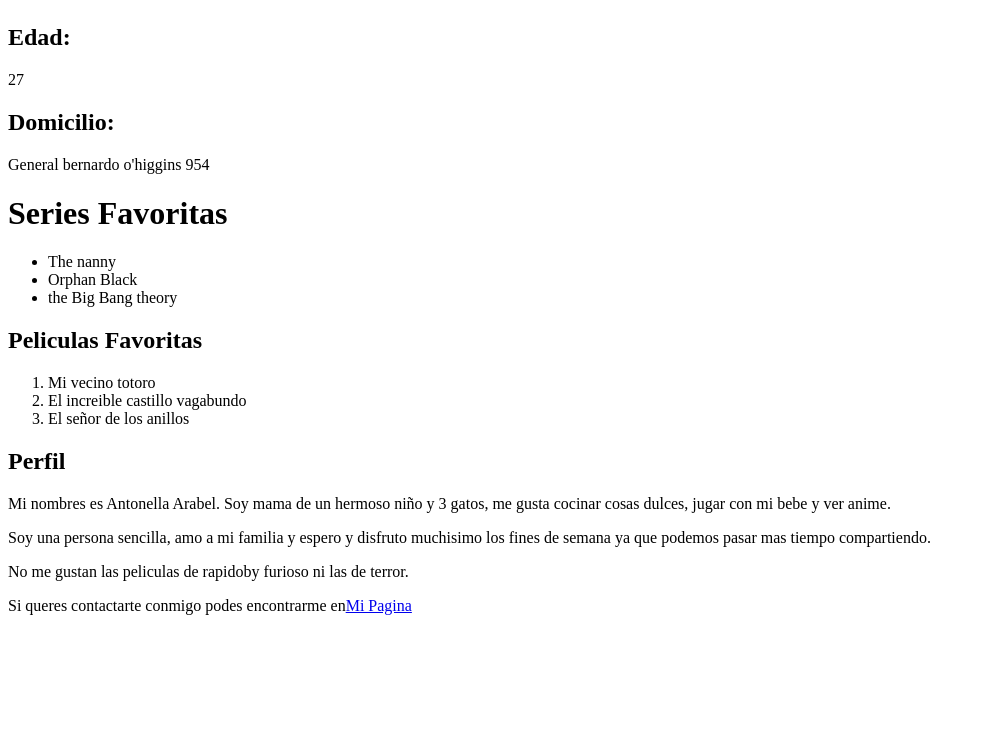
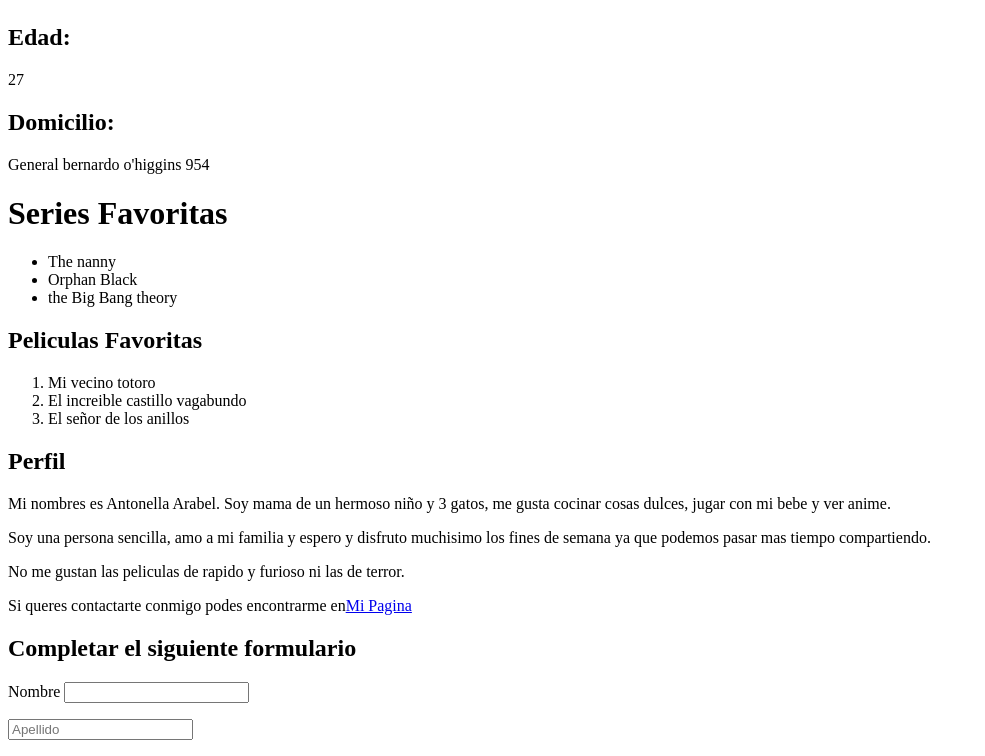
Before and after one commit to mamapakal/TareaUnidad3, a plain HTML site: page index.html in a window 1280 px wide. Shown: the part 751-1507 px from the top of the page, without its empty margins (0-985 px from the left). Before the commit the page ends 1382 px from the top, so only its background shows below. Drawn offline with Linux system fonts and the light colour scheme.

Commit message:
formulario

```diff
--- a/index.html
+++ b/index.html
@@ -1,5 +1,6 @@
 <!DOCTYPE html>
 <html lang="en">
+
 <head>
   <meta charset="UTF-8">
   <meta http-equiv="X-UA-Compatible" content="IE=edge">
@@ -36,9 +37,22 @@
     cocinar cosas dulces, jugar con mi bebe y ver anime.</p>
   <p>Soy una persona sencilla, amo a mi familia y espero y disfruto muchisimo los
     fines de semana ya que podemos pasar mas tiempo compartiendo.</p>
-        <p>No me gustan las peliculas de rapidoby furioso ni las de terror. </p>
+  <p>No me gustan las peliculas de rapido y furioso ni las de terror. </p>
 
-          <p>Si queres contactarte conmigo podes encontrarme en<a href="http://www.antoarabel.com.ar" >Mi Pagina </a></p>
+  <p>Si queres contactarte conmigo podes encontrarme en<a href="http://www.antoarabel.com.ar">Mi Pagina </a></p>
+
+  <h2>Completar el siguiente formulario</h2>
+  <form action="">
+    <p><label for="">Nombre</label>
+      <input type="text">
+    </p>
+    <p>
+      <input type="text" placeholder="Apellido">
+    </p>
+
+  </form>
+
+
 </body>
 
 </html>
```
Lines whose indentation alone changed are shown as unchanged.
